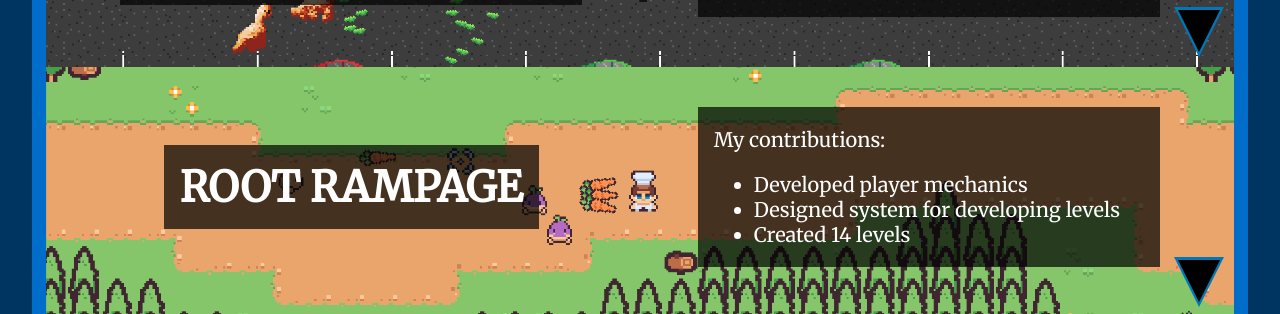
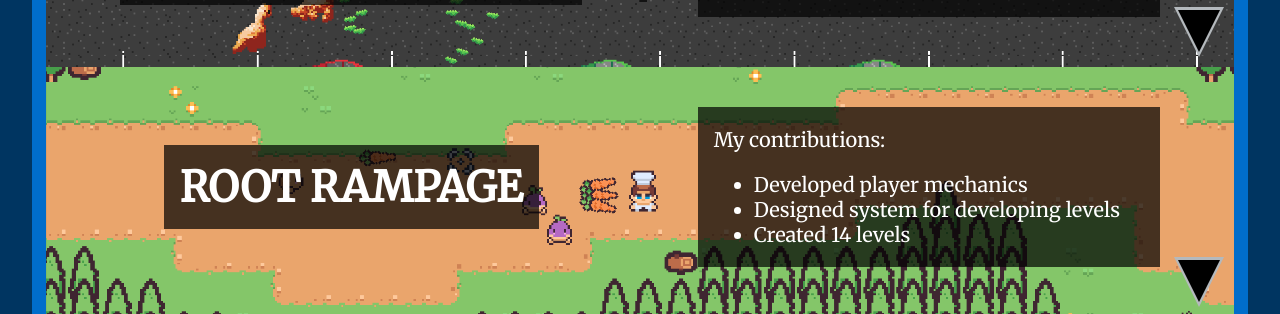
Before and after one commit to KingofSkulls/KingofSkulls.github.io, a plain HTML site: page index.html in a window 1280 px wide. Shown: the part 509-823 px from the top of the page. Drawn offline with Linux system fonts and the light colour scheme.

Commit message:
Update index.html

```diff
--- a/index.html
+++ b/index.html
@@ -260,7 +260,7 @@
             height: 0;
             border-left: 25px solid transparent;
             border-right: 25px solid transparent;
-            border-top: 50px solid #0077b6;
+            border-top: 50px solid #B4B9BD;
 
             position: absolute;
         }
```
